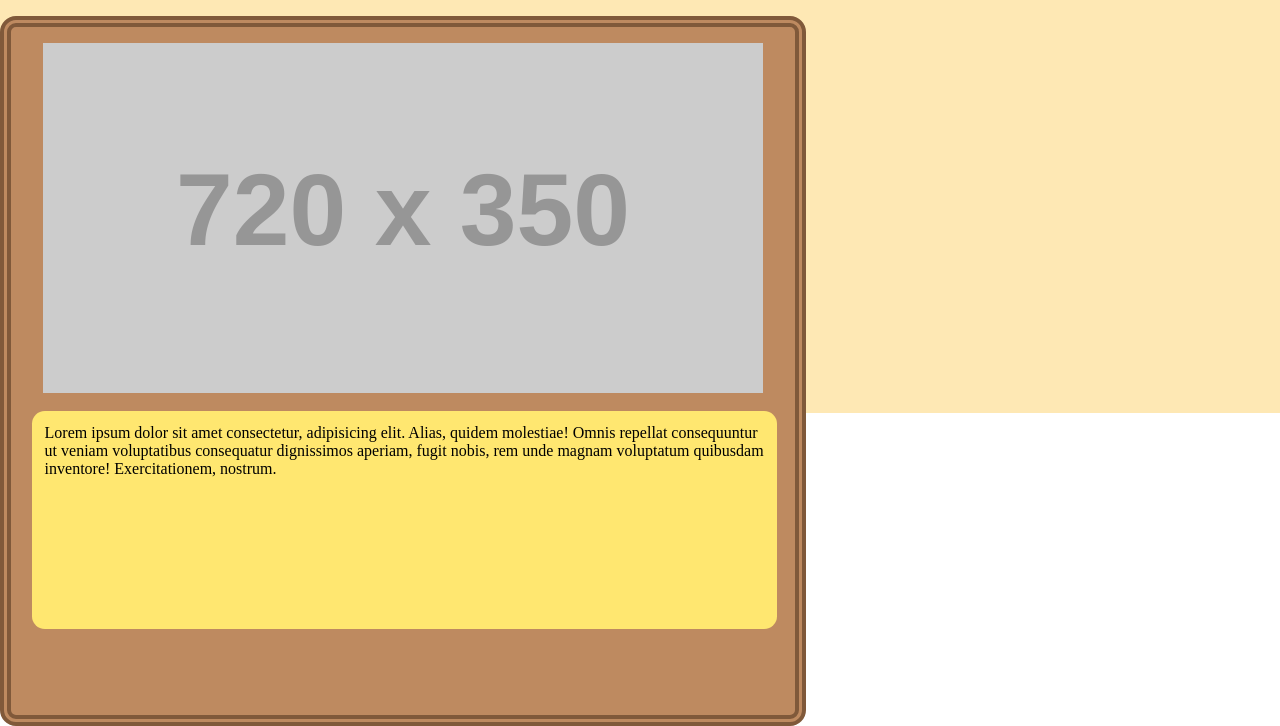
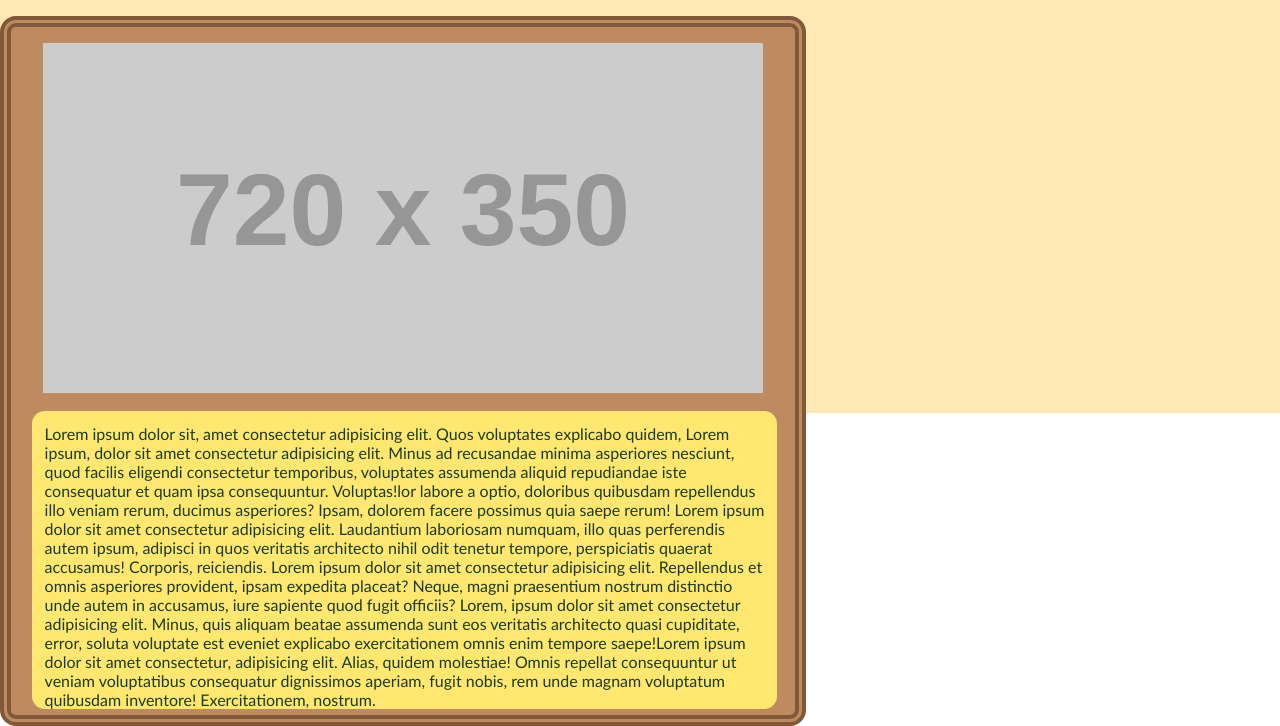
Before and after one commit to Tariq-Ashkar/Group-H-GUH24, a website built with webpack: page index.html in a window 1280 px wide. Shown: the part 387-1113 px from the top of the page. Built offline with nearby package versions, Linux system fonts and the light colour scheme; no server answers; placeholder pictures from the web are drawn by us.

Commit message:
style changes

```diff
--- a/index.html
+++ b/index.html
@@ -46,7 +46,7 @@
 
         <div id="output">
             <div id="imgoutput"><img src="https://placehold.co/720x350" ></div>
-            <div id="txtoutput">Lorem ipsum dolor sit amet consectetur, adipisicing elit. Alias, quidem molestiae! Omnis repellat consequuntur ut veniam voluptatibus consequatur dignissimos aperiam, fugit nobis, rem unde magnam voluptatum quibusdam inventore! Exercitationem, nostrum.</div>
+            <div id="txtoutput">Lorem ipsum dolor sit, amet consectetur adipisicing elit. Quos voluptates explicabo quidem, Lorem ipsum, dolor sit amet consectetur adipisicing elit. Minus ad recusandae minima asperiores nesciunt, quod facilis eligendi consectetur temporibus, voluptates assumenda aliquid repudiandae iste consequatur et quam ipsa consequuntur. Voluptas!lor  labore a optio, doloribus quibusdam repellendus illo veniam rerum, ducimus asperiores? Ipsam, dolorem facere possimus quia saepe rerum! Lorem ipsum dolor sit amet consectetur adipisicing elit. Laudantium laboriosam numquam, illo quas perferendis autem ipsum, adipisci in quos veritatis architecto nihil odit tenetur tempore, perspiciatis quaerat accusamus! Corporis, reiciendis. Lorem ipsum dolor sit amet consectetur adipisicing elit. Repellendus et omnis asperiores provident, ipsam expedita placeat? Neque, magni praesentium nostrum distinctio unde autem in accusamus, iure sapiente quod fugit officiis? Lorem, ipsum dolor sit amet consectetur adipisicing elit. Minus, quis aliquam beatae assumenda sunt eos veritatis architecto quasi cupiditate, error, soluta voluptate est eveniet explicabo exercitationem omnis enim tempore saepe!Lorem ipsum dolor sit amet consectetur, adipisicing elit. Alias, quidem molestiae! Omnis repellat consequuntur ut veniam voluptatibus consequatur dignissimos aperiam, fugit nobis, rem unde magnam voluptatum quibusdam inventore! Exercitationem, nostrum.</div>
         </div>
     </div>
     <script
--- a/style.css
+++ b/style.css
@@ -90,7 +90,7 @@
       #txtoutput{
         background-color: rgb(255, 231, 112);
         width:45em;
-        height: 12em;
+        height: 17em;
         margin-left: 1.3em;
         margin-top: 1em;
         margin-bottom: 1em;
@@ -98,8 +98,10 @@
         border-radius: 0.8em;
         padding: 0.8em;
         vertical-align: top;
-
+        padding: 0.8em;
+        color: #1a3b23;
         display: inline-block;
+        font-family: 'Gill Sans', 'Gill Sans MT', Calibri, 'Trebuchet MS', sans-serif;
       }
 
       #submit-btn{
```
